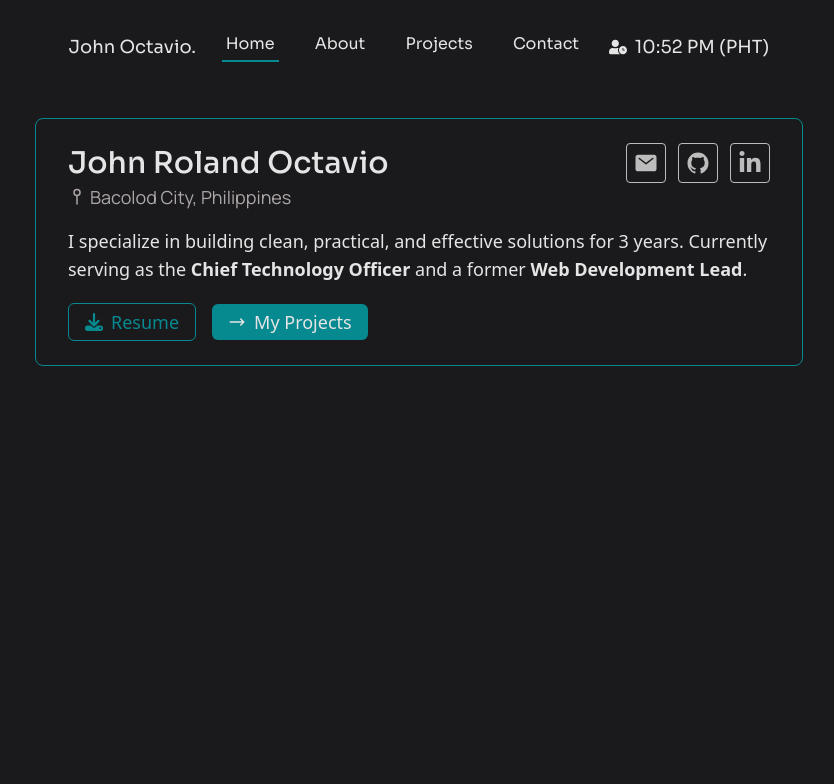
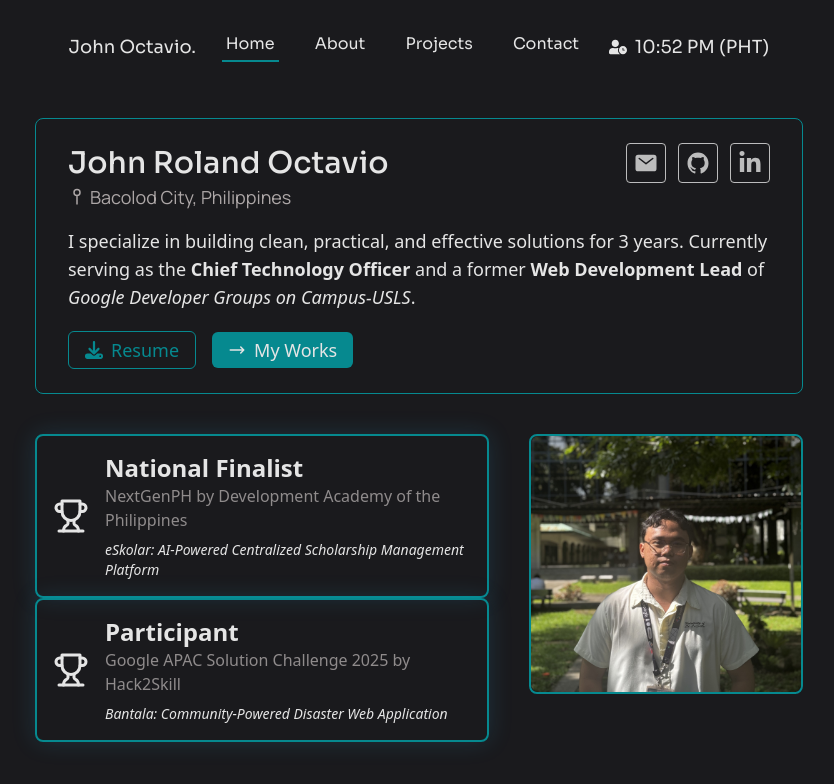
Before and after one commit to ChocoCodes/portfolio, a Next.js app: page / in a window 1280 px wide. Shown: the top 784 px of the page, without its empty margins (221-1055 px from the left). Built offline with nearby package versions, Linux system fonts and the light colour scheme.

Commit message:
chore: project meta, home feature section, bento layout

```diff
--- a/app/page.tsx
+++ b/app/page.tsx
@@ -1,12 +1,19 @@
 import { Header } from '@/components/header';
-import { Hero } from '@/components/hero/hero';
+import { Hero, Features } from '@/components/hero/_components';
+import Image from 'next/image';
 
 export default function Home() {
   return (
     <>
       <Header />
-      <section className="flex bg-background justify-center min-h-screen py-3 md:py-6">
+      <section className="flex flex-col bg-background gap-10 min-h-screen py-3 items-center md:py-6">
         <Hero />
+        <div className="flex w-full md:w-3/5 h-[260px] gap-10">
+          <Features />
+          <div className='relative hidden md:block md:w-2/5 border-2 border-accent rounded-lg'>
+            <Image src='/img/profile-octavio.jpg' alt="Image of John Octavio" fill className='object-cover rounded-lg'/>
+          </div>
+        </div>
       </section>
     </>
   );
--- a/components/header.tsx
+++ b/components/header.tsx
@@ -35,7 +35,7 @@ const NavBar = ({ navClass = '', listClass, initial = false, animate = false }:
                     <motion.li
                         key={ nav.title }
                         variants={ linkVariants }
-                        className={`${ currentPath === nav.link ? 'border-l-2 md:border-l-0 md:border-b-2 border-accent' : ''} px-2 md:px-1 md:pb-1`}
+                        className={`${ currentPath === nav.link ? 'border-l-2 md:border-l-0 md:border-b-2 border-accent' : 'hover:-translate-y-1 transition-transform duration-300'} px-2 md:px-1 md:pb-1`}
                     >
                         <Link href={ nav.link }>{ nav.title }</Link>
                     </motion.li>
--- /dev/null
+++ b/components/hero/_components.ts
@@ -0,0 +1,11 @@
+import { CTA } from './cta';
+import { Features } from './feature-card';
+import { Hero } from './hero';
+import { SocialLinks } from './social-link';
+
+export {
+    CTA,
+    Features,
+    Hero,
+    SocialLinks
+};
--- a/components/hero/cta.tsx
+++ b/components/hero/cta.tsx
@@ -10,7 +10,7 @@ interface CTAProps {
 
 export const CTA = ({ className, icon: Icon, text, link}: CTAProps) => {
     return (
-        <Link className={`flex gap-2 items-center justify-center rounded-xs text-xs py-1 px-2 md:text-lg md:px-4 md:rounded-md hover:scale-105 transition-transform duration-150 ${ className }`} href={ link }>
+        <Link className={`flex gap-2 items-center justify-center rounded-xs text-xs py-1 px-2 md:text-lg md:px-4 md:rounded-md ${ className }`} href={ link }>
             <Icon />
             <p>{ text }</p>
         </Link>
--- a/components/hero/feature-card.tsx
+++ b/components/hero/feature-card.tsx
@@ -1,6 +1,50 @@
+import { LuTrophy } from "react-icons/lu";
+import Link from 'next/link';
+import { FEATURES } from '@/utils/contents';
+
 interface FeatureCardProps {
+    achievement: string;
+    competition: string;
+    organizer: string;
+    featureLink: string;
+    title: string;
+}
 
+const FeatureCard = ({ achievement, competition, organizer, featureLink, title }: FeatureCardProps) => {
+    return (
+        <Link
+            href={ featureLink }
+            target="_blank"
+            rel="noopener noreferrer"
+            className="flex items-center gap-4 border-2 border-accent rounded-lg p-4 w-full text-default shadow-[0_0_25px_0_rgba(56,189,248,0.15)] hover:-translate-y-1 transition-transform duration-200"
+        >
+            <div className="flex items-center">
+                <LuTrophy className="text-4xl" />
+            </div>
+            <div className="flex flex-col gap-2">
+                <div className="flex flex-col">
+                    <p className="text-2xl font-bold">{ achievement }</p>
+                    <p className="text-secondary/80 font-medium">{ competition } by { organizer }</p>
+                </div>
+                <p className="text-sm italic">{ title }</p>
+            </div>
+        </Link>
+    )
 }
-export const FeatureCard = ({}) => {
 
+export const Features = () => {
+    return (
+        <div className="flex grow flex-col justify-between items-start">
+            { FEATURES.map((feature, i) => (
+                <FeatureCard
+                    key={ i }
+                    achievement={ feature.achievement }
+                    competition={ feature.competition }
+                    organizer={ feature.organizer }
+                    featureLink={ feature.featureLink }
+                    title={ feature.title }
+                />
+            ))}
+        </div>
+    )
 }
--- a/components/hero/hero.tsx
+++ b/components/hero/hero.tsx
@@ -14,19 +14,21 @@ export const Hero = () => {
                 </div>
                 <p className="inline-flex gap-1 text-[10px] lg:text-lg items-center font-manrope text-secondary -mt-2 md:-mt-4"> <GrLocationPin /> Bacolod City, Philippines</p>
                 <p className="w-full text-[10px] lg:text-lg text-default">
-                    I specialize in building clean, practical, and effective solutions for 3 years. Currently serving as the <span className="font-semibold">Chief Technology Officer</span> and a former <span className="font-semibold">Web Development Lead</span>.
+                    I specialize in building clean, practical, and effective solutions for 3 years.
+                    Currently serving as the <span className="font-semibold">Chief Technology Officer</span> and a former <span className="font-semibold">Web Development Lead</span> of
+                    <span className="italic"> Google Developer Groups on Campus-USLS</span>.
                 </p>
                 <div className="flex gap-2 md:gap-4 items-center mt-1">
                     <CTA
-                        className='border border-accent text-accent'
+                        className='border border-accent text-accent hover:text-background hover:bg-accent transition-colors duration-200'
                         icon={ FaDownload }
                         text='Resume'
                         link=''
                     />
                     <CTA
-                        className='bg-accent text-default border-0'
+                        className='bg-accent text-default border-0 hover:bg-accent/75 transition-colors duration-300'
                         icon={ HiOutlineArrowNarrowRight }
-                        text='My Projects'
+                        text='My Works'
                         link='/projects'
                     />
                 </div>
--- a/components/hero/social-link.tsx
+++ b/components/hero/social-link.tsx
@@ -16,7 +16,7 @@ const SocialIcon = ({ name, link, icon: Icon }: SocialIconProps) => {
             href={ link }
             target={ name !== 'Email' ? "_blank" : '_self'}
             aria-label={ name }
-            className="text-default/80 flex justify-center items-center border border-default/80 rounded-sm p-1 w-5 h-5 md:w-10 md:h-10 hover:-translate-y-[5px] transition-transform duration-150"
+            className="text-default/80 flex justify-center items-center border border-default/80 rounded-sm p-1 w-5 h-5 md:w-10 md:h-10 hover:bg-default/80 hover:text-background transition-colors duration-300"
             rel="noopener noreferrer"
         >
             <Icon className='md:w-6 md:h-6 text-center' />
--- a/utils/contents.ts
+++ b/utils/contents.ts
@@ -22,7 +22,8 @@ export const PROJECTS: Project[] = [
         description: 'Proof-of-Concept Centralized Scholarship Management Platform',
         githubLink: 'https://github.com/ChocoCodes/eskolar',
         demoLink: 'https://drive.google.com/file/d/1QrwFCAgyd5lCa1kblCC9X1f-2Bm_GMco/view?usp=sharing',
-        isFeatured: true
+        isFeatured: true,
+        competition: 'NextGenPH'
     },
     {
         name: 'Kinot',
@@ -36,6 +37,7 @@ export const PROJECTS: Project[] = [
         githubLink: 'https://github.com/ChocoCodes/solcha-bb',
         demoLink: 'https://www.youtube.com/watch?v=EcPemPmNJa8',
         isFeatured: true,
+        competition: 'Google APAC Solution Challenge 2025'
     },
     {
         name: 'Nixar POS',
@@ -62,6 +64,19 @@ export const PROJECTS: Project[] = [
 ];
 
 export const FEATURES = [
-    { achievement: 'National Finalist', competition: 'NextGenPH', organizer: 'Development Academy of the Philippines', featureLink: '' },
-    { achievement: 'Participant', competition: 'Google APAC Solution Challenge 2025', organizer: 'Hack2Skill', featureLink: '' }
+    {
+        achievement: 'National Finalist',
+        competition: 'NextGenPH',
+        organizer: 'Development Academy of the Philippines',
+        featureLink: 'https://youtu.be/5QVBBuQlCVs',
+        title: 'eSkolar: AI-Powered Centralized Scholarship Management Platform',
+        description: 'Top 10 out of 400+ submissions.'
+    },
+    {
+        achievement: 'Participant',
+        competition: 'Google APAC Solution Challenge 2025',
+        organizer: 'Hack2Skill',
+        featureLink: 'https://www.youtube.com/watch?v=EcPemPmNJa8',
+        title: 'Bantala: Community-Powered Disaster Web Application'
+    }
 ]
--- a/utils/types.ts
+++ b/utils/types.ts
@@ -5,4 +5,5 @@ export type Project = {
     demoLink?: string;
     imgPath?: string;
     isFeatured?: boolean;
+    competition?: string;
 }
```
Also changed, not shown: public/img/profile-octavio-nobg.png (deleted), public/img/profile-octavio.jpg (added).
